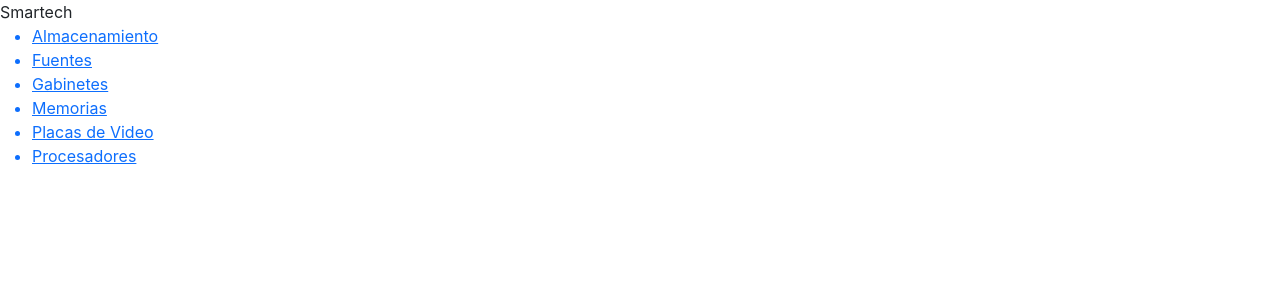
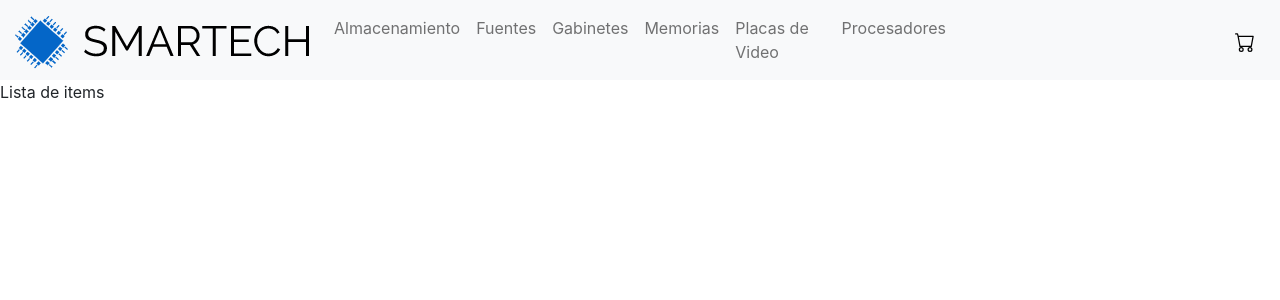
Before and after one commit to fnmallet/ecommerce-react, a React (Create React App) app: page / in a window 1280 px wide. Shown: the top 300 px of the page. Built offline with nearby package versions, Linux system fonts and the light colour scheme.

Commit message:
Creación de componentes CartWidget e ItemListContainer

```diff
--- a/public/index.html
+++ b/public/index.html
@@ -40,5 +40,6 @@
       To begin the development, run `npm start` or `yarn start`.
       To create a production bundle, use `npm run build` or `yarn build`.
     -->
+    <script src="https://cdn.jsdelivr.net/npm/bootstrap@5.1.3/dist/js/bootstrap.bundle.min.js" integrity="sha384-ka7Sk0Gln4gmtz2MlQnikT1wXgYsOg+OMhuP+IlRH9sENBO0LRn5q+8nbTov4+1p" crossorigin="anonymous"></script>
   </body>
 </html>
--- a/src/App.js
+++ b/src/App.js
@@ -1,10 +1,12 @@
 import './App.css';
 import NavBar from './components/NavBar.jsx'
+import ItemListContainer from './components/ItemListContainer.jsx'
 
 function App() {
   return (
     <div>
         <NavBar />
+        <ItemListContainer />
     </div>
   );
 }
--- /dev/null
+++ b/src/components/CartWidget.jsx
@@ -0,0 +1,13 @@
+function CartWidget() {
+    return (
+        <div>
+            <button type="button" className="btn btn-light">
+                <svg xmlns="http://www.w3.org/2000/svg" width="20" height="20" fill="currentColor" className="bi bi-cart" viewBox="0 0 16 16">
+                <path d="M0 1.5A.5.5 0 0 1 .5 1H2a.5.5 0 0 1 .485.379L2.89 3H14.5a.5.5 0 0 1 .491.592l-1.5 8A.5.5 0 0 1 13 12H4a.5.5 0 0 1-.491-.408L2.01 3.607 1.61 2H.5a.5.5 0 0 1-.5-.5zM3.102 4l1.313 7h8.17l1.313-7H3.102zM5 12a2 2 0 1 0 0 4 2 2 0 0 0 0-4zm7 0a2 2 0 1 0 0 4 2 2 0 0 0 0-4zm-7 1a1 1 0 1 1 0 2 1 1 0 0 1 0-2zm7 0a1 1 0 1 1 0 2 1 1 0 0 1 0-2z"/>
+                </svg>
+            </button>
+        </div>
+    );
+}
+
+export default CartWidget;
--- /dev/null
+++ b/src/components/ItemListContainer.jsx
@@ -0,0 +1,7 @@
+function ItemListContainer() {
+    return (
+        <div>Lista de items</div>
+    );
+}
+
+export default ItemListContainer;
--- a/src/components/NavBar.jsx
+++ b/src/components/NavBar.jsx
@@ -1,17 +1,36 @@
+import CartWidget from './CartWidget'
+
 function NavBar() {
-    return <div>
-        <nav>
-            <span>Smartech</span>
-            <ul>
-                <a href="."><li>Almacenamiento</li></a>
-                <a href="."><li>Fuentes</li></a>
-                <a href="."><li>Gabinetes</li></a>
-                <a href="."><li>Memorias</li></a>
-                <a href="."><li>Placas de Video</li></a>
-                <a href="."><li>Procesadores</li></a>
-            </ul>
-        </nav>
-    </div>;
+    return (
+        <div>
+            <nav className="navbar navbar-expand-lg navbar-light bg-light">
+                <div className="container-fluid">
+                    <div className="col-3">
+                        <a className="navbar-brand" href="#">
+                                <img src="/assets/logos/logo.png" alt="logo" width="300" height="58" className="d-inline-block align-text-top" />
+                        </a>
+                    </div>
+                    <div className="col-6">
+                        <button className="navbar-toggler" type="button" data-bs-toggle="collapse" data-bs-target="#navbarSupportedContent" aria-controls="navbarSupportedContent" aria-expanded="false" aria-label="Toggle navigation">
+                            <span className="navbar-toggler-icon"></span>
+                        </button>
+                        <div className="collapse navbar-collapse justify-content-center" id="navbarSupportedContent">
+                            <ul className="navbar-nav mb-2 mb-lg-0">
+                                <li className="nav-item"><a className="nav-link" href="#">Almacenamiento</a></li>
+                                <li className="nav-item"><a className="nav-link" href="#">Fuentes</a></li>
+                                <li className="nav-item"><a className="nav-link" href="#">Gabinetes</a></li>
+                                <li className="nav-item"><a className="nav-link" href="#">Memorias</a></li>
+                                <li className="nav-item"><a className="nav-link" href="#">Placas de Video</a></li>
+                                <li className="nav-item"><a className="nav-link" href="#">Procesadores</a></li>
+                            </ul>
+                        </div>
+                    </div>
+                    <div className="col-3 text-end">
+                        <CartWidget />
+                    </div>
+                </div>
+            </nav>
+        </div>);
 }
 
 export default NavBar;
```
Also changed, not shown: public/assets/logos/logo.png (added).
